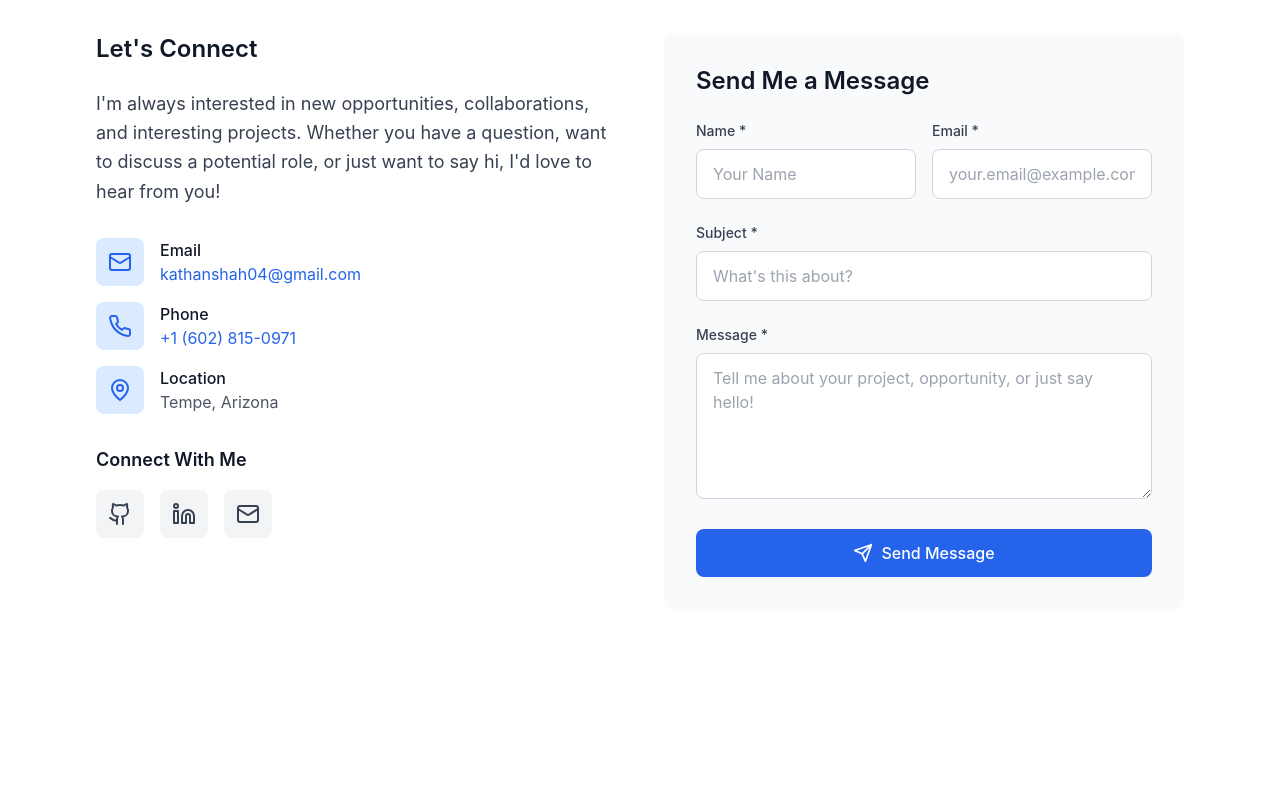
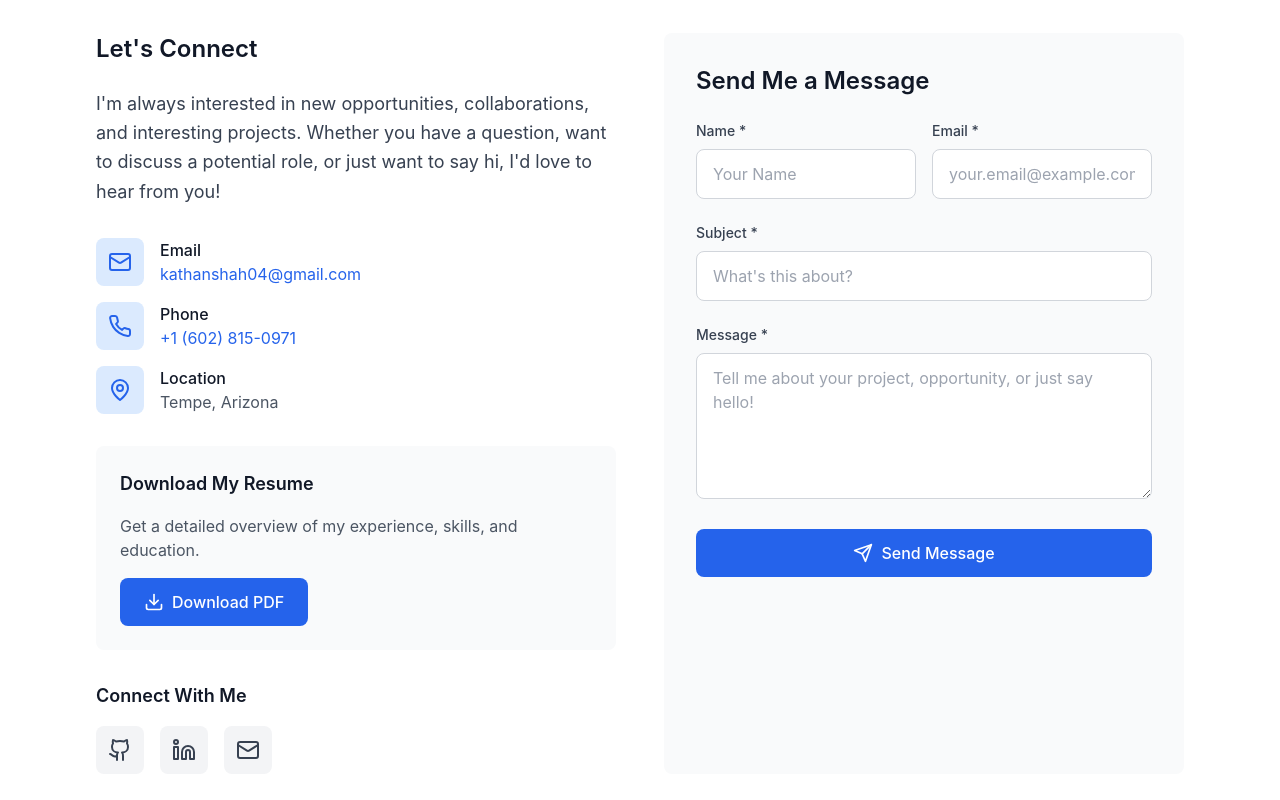
Before and after one commit to kathanparagshah/kathan, a Next.js app: page / in a window 1280 px wide. Shown: the part 6398-7198 px from the top of the page. Before the commit the page ends 7087 px from the top, so only its background shows below. Built offline with nearby package versions, Linux system fonts and the light colour scheme.

Commit message:
Add resume download functionality with PDF file

```diff
--- a/components/Contact.tsx
+++ b/components/Contact.tsx
@@ -1,5 +1,5 @@
 import { useState } from 'react'
-import { Mail, Phone, MapPin, Send, Github, Linkedin } from 'lucide-react'
+import { Mail, Phone, MapPin, Download, Send, Github, Linkedin } from 'lucide-react'
 
 const Contact = () => {
   const [formData, setFormData] = useState({
@@ -92,7 +92,24 @@ const Contact = () => {
               </div>
             </div>
 
-
+            {/* Resume Download */}
+            <div className="bg-gray-50 rounded-lg p-6">
+              <h4 className="text-lg font-semibold text-gray-900 mb-4">
+                Download My Resume
+              </h4>
+              <p className="text-gray-600 mb-4">
+                Get a detailed overview of my experience, skills, and education.
+              </p>
+              <a
+                href="/Kathan Parag Shah.pdf"
+                target="_blank"
+                rel="noopener noreferrer"
+                className="btn-primary"
+              >
+                <Download size={20} />
+                Download PDF
+              </a>
+            </div>
 
             {/* Social Links */}
             <div>
```
Also changed, not shown: 5 other files (tests, documents, lock files or other folders).
